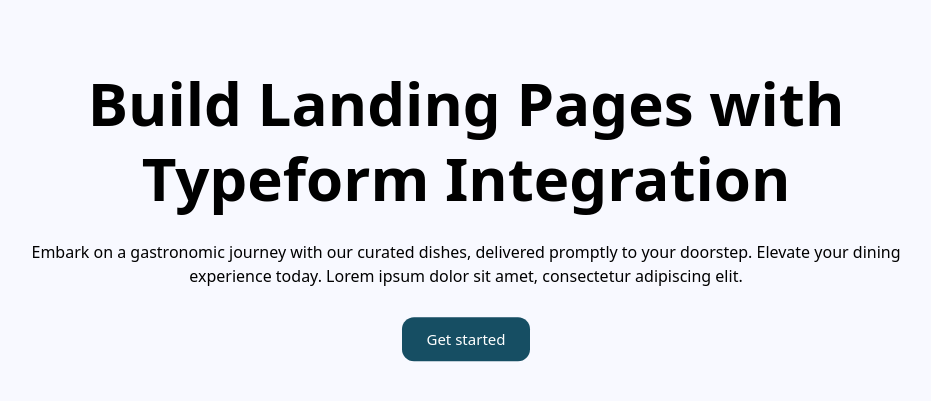
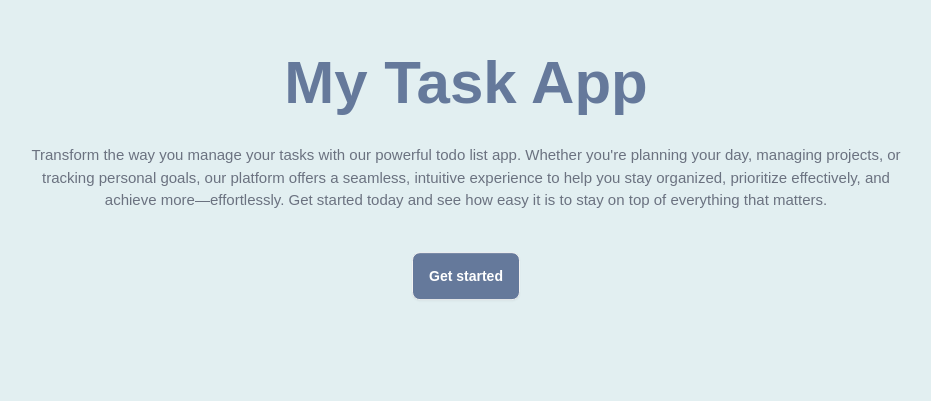
Before and after one commit to Sofialv05/todo-list-app, a Nuxt app in the folder todolist-app/: page / in a window 1280 px wide. Shown: the part 197-598 px from the top of the page, without its empty margins (174-1105 px from the left). Built offline with nearby package versions, Linux system fonts and the light colour scheme.

Commit message:
fix: landing page

```diff
--- a/todolist-app/layouts/custom.vue
+++ b/todolist-app/layouts/custom.vue
@@ -1,5 +1,5 @@
 <template>
-  <div class="flex h-screen bg-[#f8f9ff]">
+  <div class="flex h-screen bg-primary">
     <slot />
   </div>
 </template>
--- a/todolist-app/pages/index.vue
+++ b/todolist-app/pages/index.vue
@@ -4,22 +4,24 @@
 });
 </script>
 <template>
-  <main class="relative mx-auto">
+  <main class="font-montserrat relative mx-auto">
     <div class="w-full translate-y-[70%] transform text-[15px] text-black">
       <div class="z-10 mx-auto mt-16 max-w-4xl text-center">
-        <h1 class="mb-6 text-4xl font-extrabold md:text-6xl md:!leading-[75px]">
-          Build Landing Pages with Typeform Integration
+        <h1
+          class="text-sub2 mb-6 text-4xl font-extrabold md:text-6xl md:!leading-[75px]"
+        >
+          My Task App
         </h1>
-        <p class="text-base">
-          Embark on a gastronomic journey with our curated dishes, delivered
-          promptly to your doorstep. Elevate your dining experience today. Lorem
-          ipsum dolor sit amet, consectetur adipiscing elit.
+        <p class="text-gray-500">
+          Transform the way you manage your tasks with our powerful todo list
+          app. Whether you're planning your day, managing projects, or tracking
+          personal goals, our platform offers a seamless, intuitive experience
+          to help you stay organized, prioritize effectively, and achieve
+          more—effortlessly. Get started today and see how easy it is to stay on
+          top of everything that matters.
         </p>
         <div class="mt-10">
-          <NuxtLink
-            to="/add-task"
-            class="rounded-xl bg-cyan-900 px-6 py-3 text-white transition-all hover:bg-cyan-800"
-          >
+          <NuxtLink to="/add-task" class="bg-sub2 btn text-white">
             Get started
           </NuxtLink>
         </div>
```
